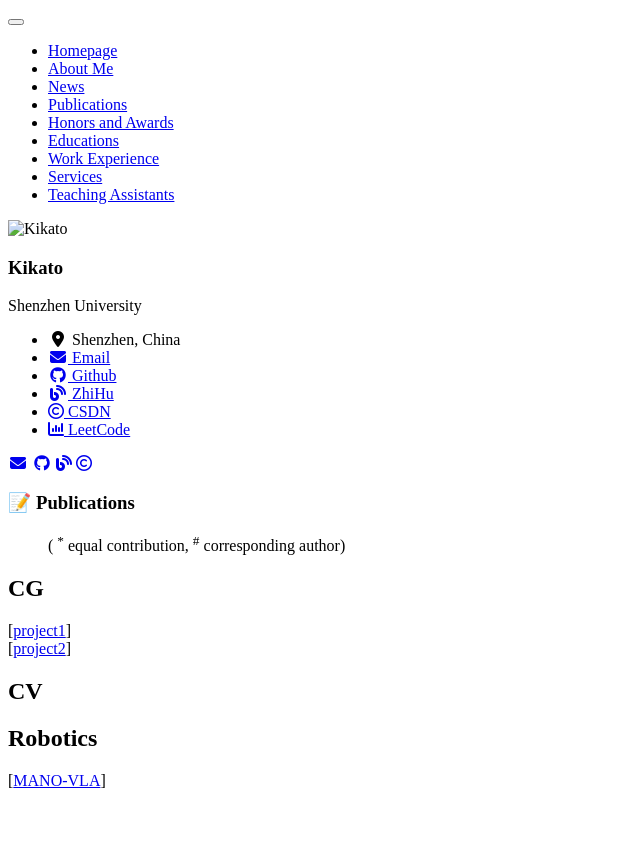
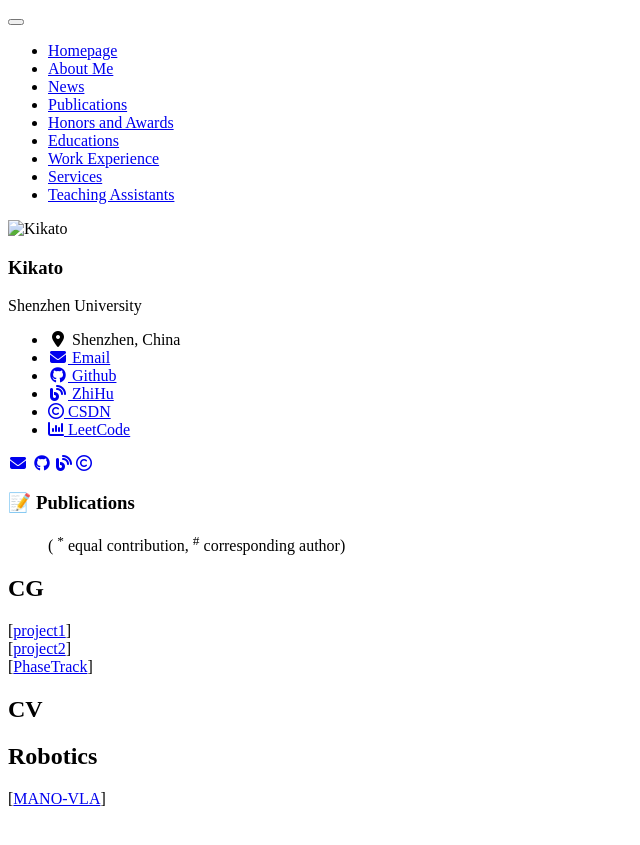
Before and after one commit to kikato2022/kikato2022.github.io, a Jekyll site: the page built from _pages/includes/pub.md, in a window 1280 px wide. Shown: the top 845 px of the page, without its empty margins (0-640 px from the left). Built offline with Jekyll 4.4.1, drawn with Linux system fonts in a browser that asks for light colours; nearby versions of some CDN libraries; our own code applies the rules of GitHub Pages for plain Markdown files.

Commit message:
Add the PhaseTrack paper to the publications

```diff
--- a/_pages/includes/pub.md
+++ b/_pages/includes/pub.md
@@ -6,7 +6,8 @@
 ## CG
 
 [<a href="https://kikato2022.github.io/projects/hh.html" target="_blank" rel="noopener">project1</a>]<br>
-[<a href="https://kikato2022.github.io/projects/vividex" target="_blank" rel="noopener">project2</a>]
+[<a href="https://kikato2022.github.io/projects/vividex" target="_blank" rel="noopener">project2</a>]<br>
+[<a href="https://doi.org/10.1016/j.cag.2025.104333" target="_blank" rel="noopener">PhaseTrack</a>]
 
 ## CV
 
```
